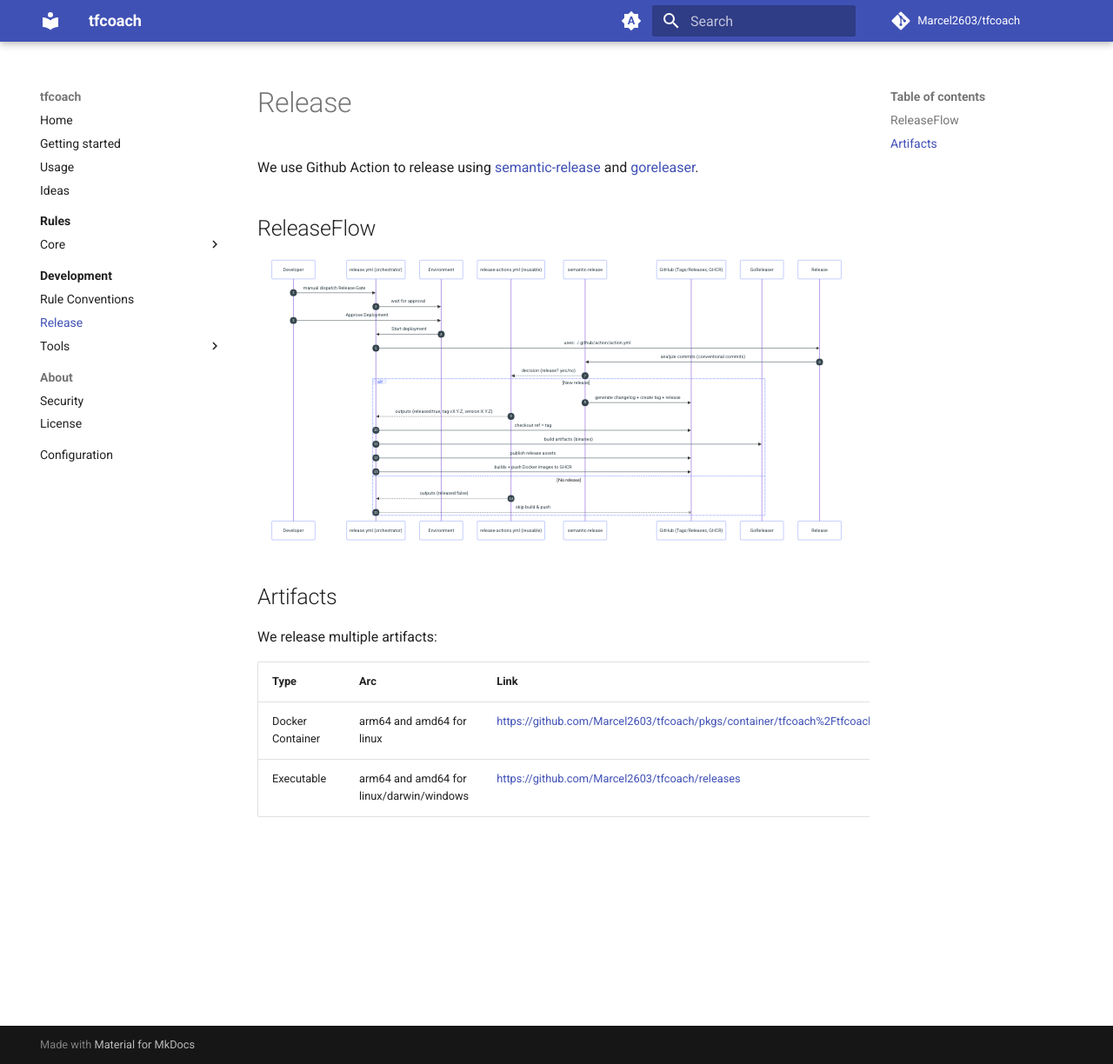
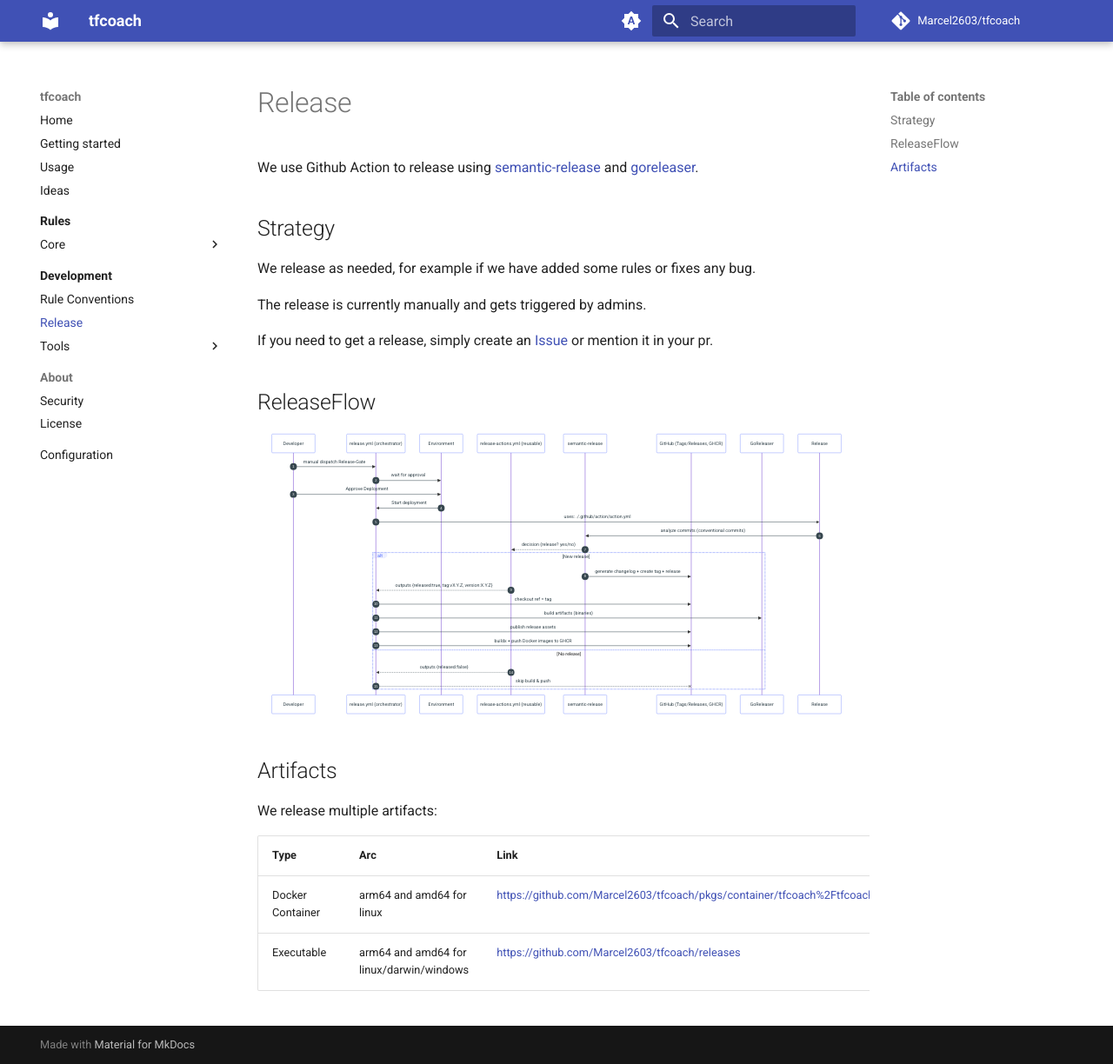
Before and after one commit to Marcel2603/tfcoach, an MkDocs documentation site: the page built from docs/pages/development/release.md, in a window 1280 px wide and 1224 px high. Shown: the whole window at 87% size. Built offline with MkDocs 1.6.1 and Material for MkDocs 9.7.7, drawn with Linux system fonts in a browser that asks for light colours; comment, search, counter and statistics services are not loaded.

Commit message:
doc(release): document release strategy

```diff
--- a/docs/pages/development/release.md
+++ b/docs/pages/development/release.md
@@ -2,6 +2,15 @@
 
 We use Github Action to release using [semantic-release](https://github.com/semantic-release/semantic-release)
 and [goreleaser](https://goreleaser.com/).
+
+## Strategy
+
+We release as needed, for example if we have added some rules or fixes any bug.
+
+The release is currently manually and gets triggered by admins.
+
+If you need to get a release, simply create an [Issue](https://github.com/Marcel2603/tfcoach/issues) or
+mention it in your pr.
 
 ## ReleaseFlow
 
```
